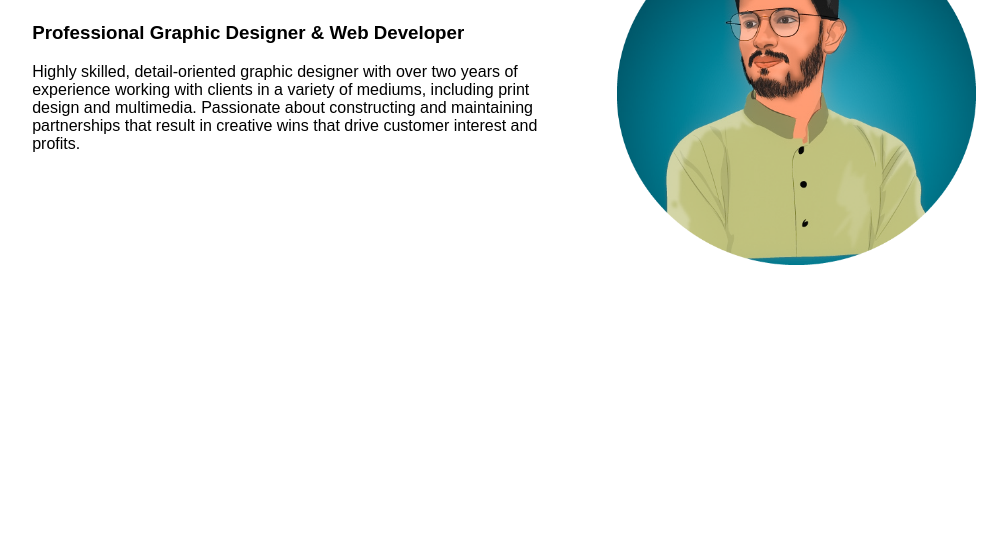
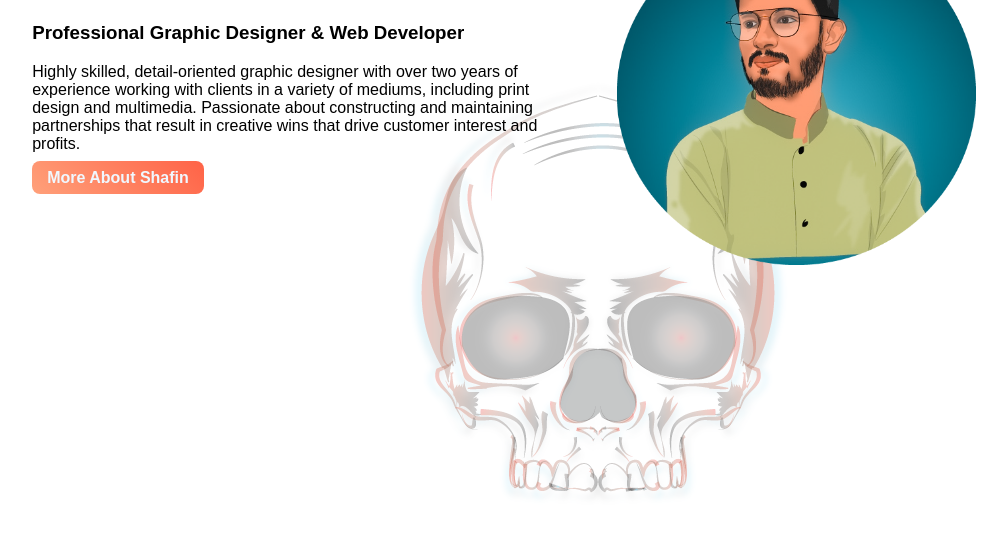
Before and after one commit to shafinahmedshuvo/web-portfolio, a plain HTML site: page index.html in a window 1280 px wide. Shown: the part 165-700 px from the top of the page, without its empty margins (39-1046 px from the left). Drawn offline with Linux system fonts and the light colour scheme.

Commit message:
top half Com

```diff
--- a/index.html
+++ b/index.html
@@ -8,12 +8,15 @@
     <link rel="stylesheet" href="style.css">
 </head>
 <body>
-    <Section>
+    <Section class="tophalf">
+
         <div class="half">
         <h1> Welcome To</h1>
     <h1> <span class="myname"> Shafin Ahmed </span> Website</h1>
     <h3>Professional Graphic Designer & Web Developer</h3>
     <p>Highly skilled, detail-oriented graphic designer with over two years of experience working with clients in a variety of mediums, including print design and multimedia. Passionate about constructing and maintaining partnerships that result in creative wins that drive customer interest and profits.</p>
+
+        <a class="more_about" target="_blank" href="https://www.behance.net/mdshafinaahmed"> More About Shafin  </a>
         </div>
    <div class="half"> <img src="images/shafinpo2.png" alt="">
    </div>
--- a/style.css
+++ b/style.css
@@ -8,3 +8,15 @@ h1 {font-size: 30px;}
     padding-top: 2%;
 }
 .half img {width: 80%;}
+.tophalf {background-image:url(images/skull.png);
+background-position: center;
+background-repeat: no-repeat;
+background-blend-mode: multiply;}
+section { height: 1000px;}
+.more_about {color: aliceblue;
+background-image: linear-gradient(45deg, lightSalmon
+ , tomato );
+text-decoration: none;
+font-weight: 700;
+padding: 8px 15px;
+border-radius: 8px;}
```
Also changed, not shown: images/skull.jpg (added), images/skull.png (added).
